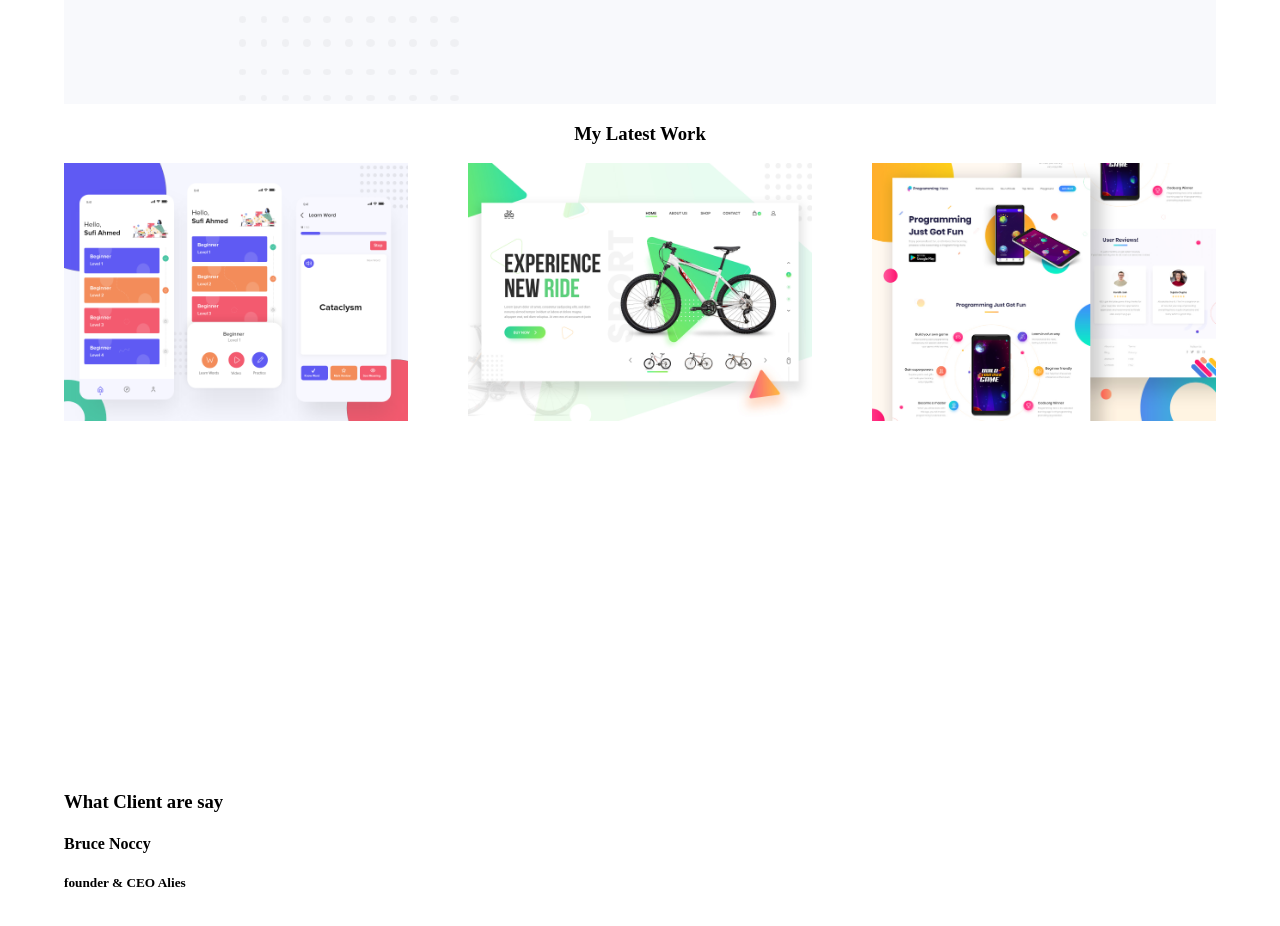
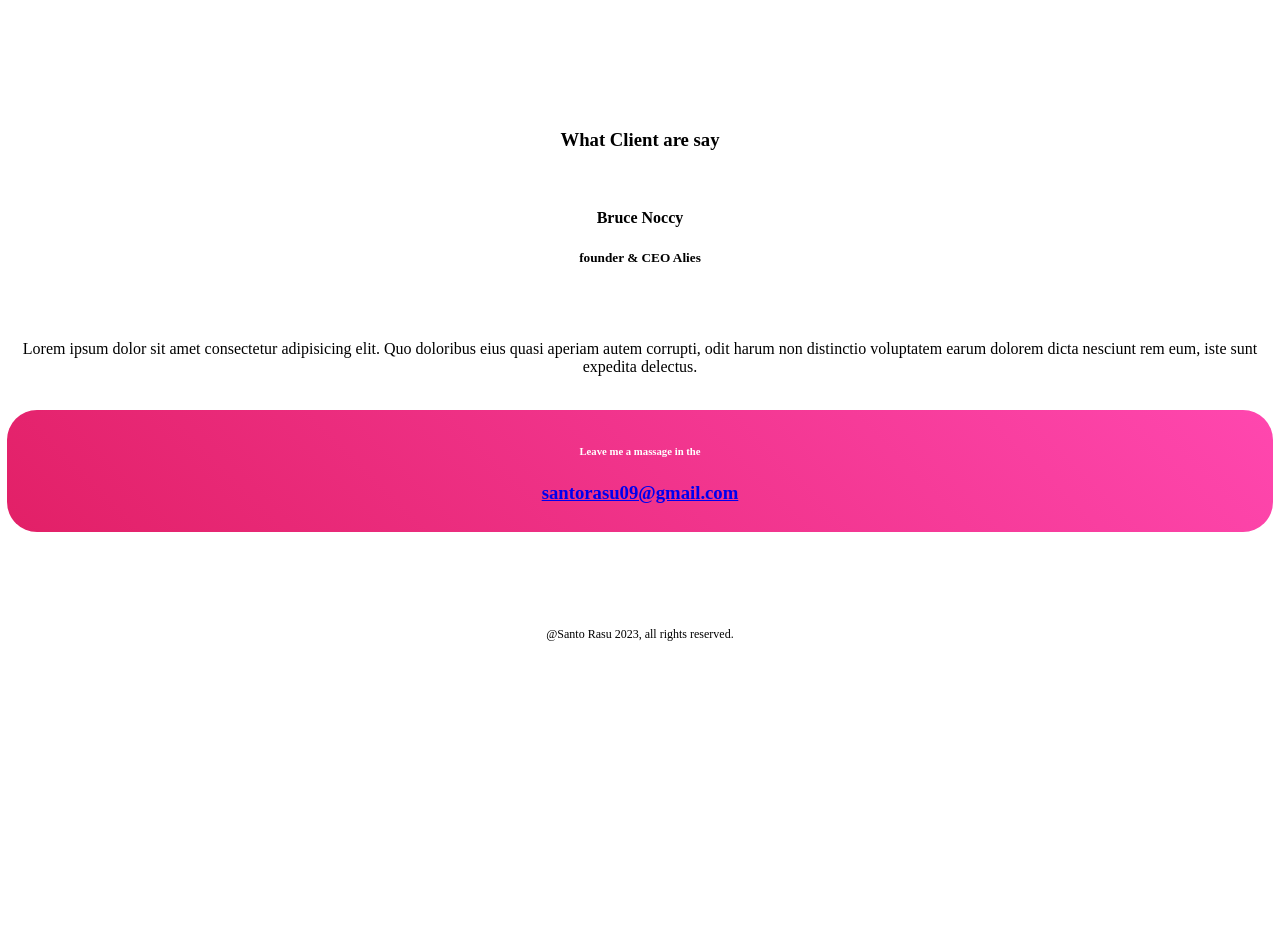
Before and after one commit to santorasu/personal-portfolio, a plain HTML site: page index.html in a window 1280 px wide. Shown: the part 1260-2186 px from the top of the page. After the commit the page ends 1921 px from the top, so only its background shows below. Drawn offline with Linux system fonts and the light colour scheme.

Commit message:
Unsolved Problem

```diff
--- a/index.html
+++ b/index.html
@@ -51,13 +51,31 @@
         </div>
     </section>
 
-<section>
+    <section class="client">
         <div>
-        <h3>What Client are say</h3>
+            <h3>What Client are say</h3><br>
+            <h4>Bruce Noccy</h4>
+            <h5>founder & CEO Alies</h5><br><br>
+            <p>
+                Lorem ipsum dolor sit amet consectetur adipisicing elit. Quo doloribus eius quasi aperiam autem
+                corrupti, odit harum non distinctio voluptatem earum dolorem dicta nesciunt rem eum, iste sunt expedita
+                delectus.
+            </p>
         </div>
-    <h4>Bruce Noccy</h4>
-    <h5>founder & CEO Alies</h5>
+        <br>
+        <div class="last-box">
+            <h6>
+                Leave me a massage in the
+            </h6>
+            <h3>
+                <a href="santorasu09@gmail.com">santorasu09@gmail.com</a>
+            </h3>
+        </div>
     </section>
 </body>
+<br><br>
+<footer>
+    <p>@Santo Rasu 2023, all rights reserved.</p>
+</footer>
 
 </html>
--- a/style.css
+++ b/style.css
@@ -1,6 +1,8 @@
 body{
-    margin: 0px;
-    padding: 5%;
+    margin: 2px;
+    padding-left: 5px;
+    padding-right: 5px;
+    padding-bottom: 5px;
 }
 
 span{
@@ -8,7 +10,7 @@ span{
 }
 .half-width{
     float: left;
-    width: 40%;
+    width: 45%;
     margin-left: 3%;
     padding-left: 2%;
 }
@@ -31,12 +33,12 @@ span{
     text-decoration: none;
     background-image: linear-gradient(45deg,rgb(226, 32, 103),rgb(255, 71, 175));
     padding: 10px 20px;
-    border-radius: 5px;
+    border-radius: 30px;
     color: white;
     font-weight: 700px;
 }
 section{
-    height: 500px;
+    height: 300px;
     padding-bottom: 150px;
 }
 .container{
@@ -54,3 +56,19 @@ section{
     max-width: 100%;
     height: auto;
 }
+
+.client{
+    text-align: center;
+}
+footer{
+    text-align: center;
+    font-size: 12px;
+}
+.last-box{
+    text-decoration: none;
+    background-image: linear-gradient(45deg,rgb(226, 32, 103),rgb(255, 71, 175));
+    padding: 10px 20px;
+    border-radius: 30px;
+    color: white;
+    font-weight: 700px;
+}
```
Lines whose indentation alone changed are shown as unchanged.
